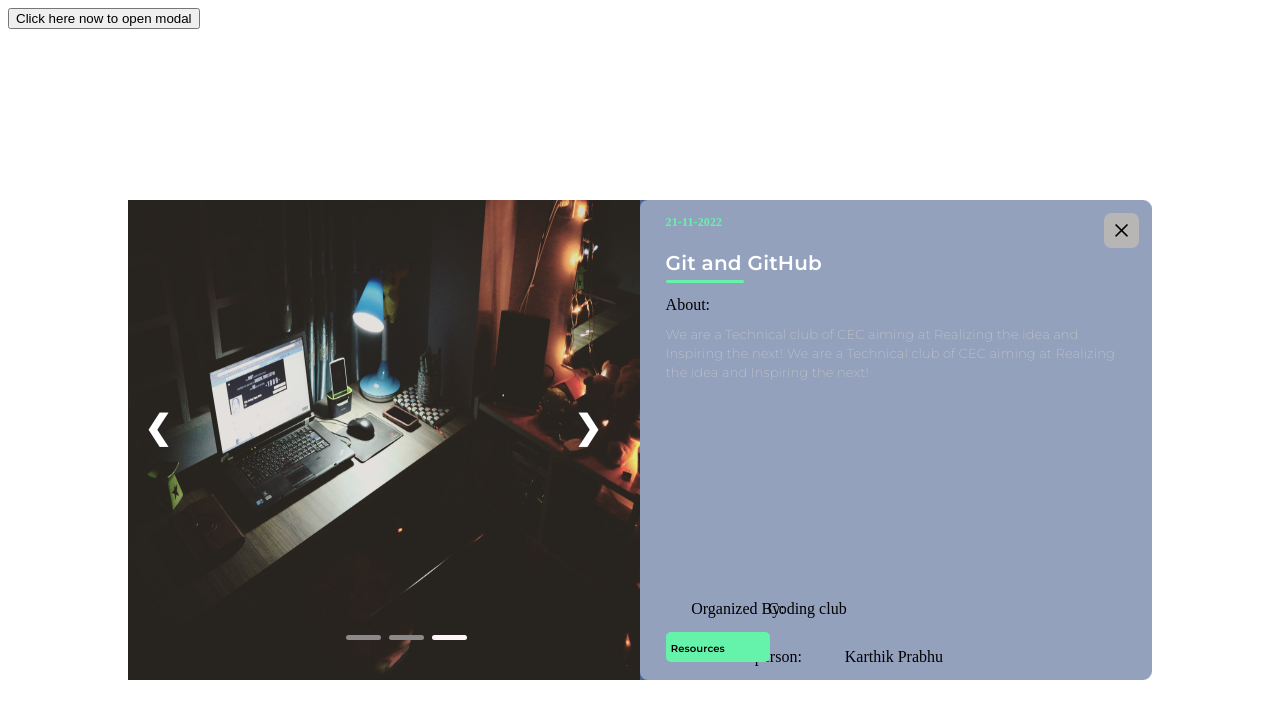
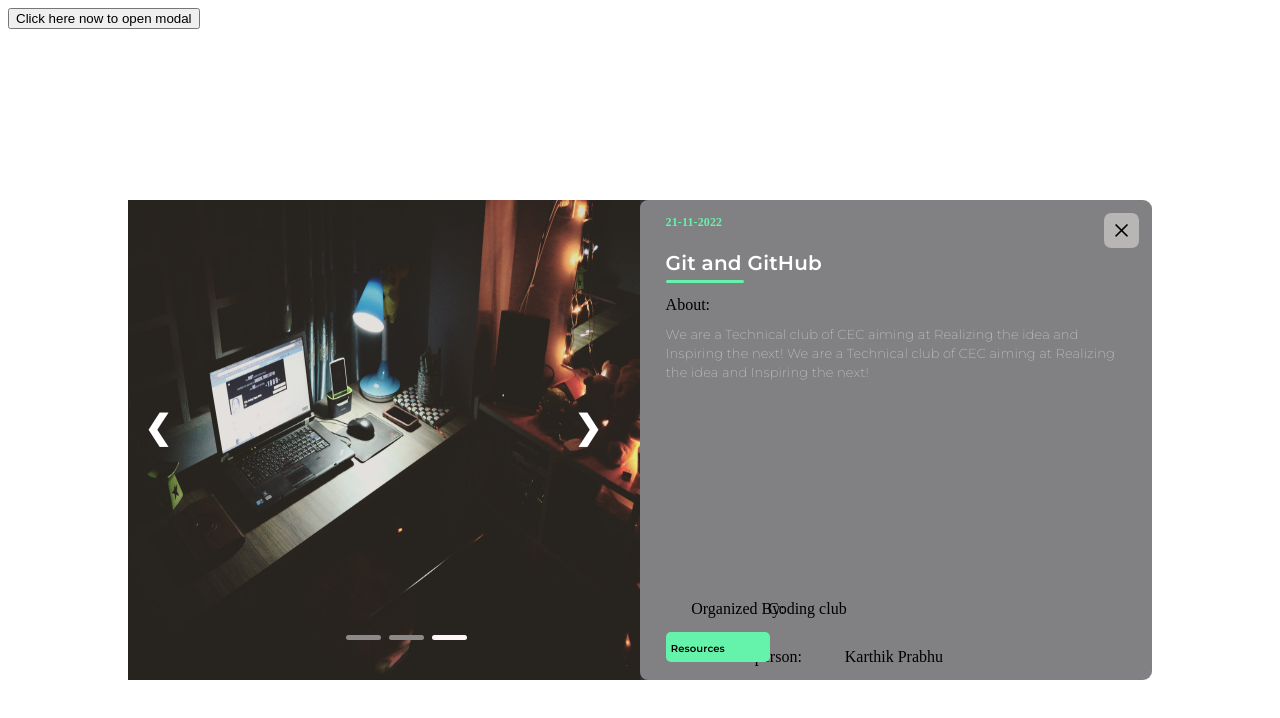
Before and after one commit to KarthikPrabhu23/GeekHub-Modal, a plain HTML site: page index.html in a window 1280 px wide. Both pictures are taken after a click on the button "Click here now to open modal". Drawn offline with Linux system fonts and the light colour scheme.

Commit message:
Updated color

```diff
--- a/style.css
+++ b/style.css
@@ -17,7 +17,7 @@
   box-sizing: border-box;
   position: absolute;
   z-index: -10;
-  background: rgba(31, 61, 119, 0.8);
+  background: rgb(45, 47, 51);
   border-radius: 9px;
 }
 
```
